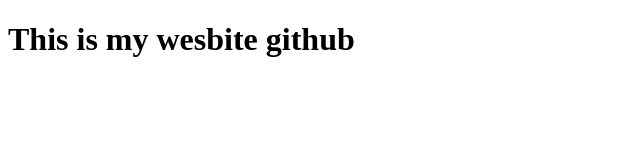
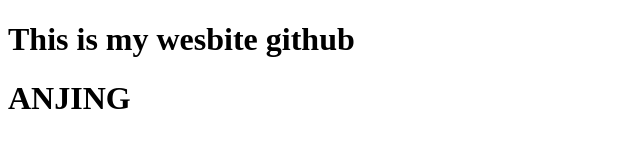
Before and after one commit to ayvidyawan/ayvidyawan.github.io, a plain HTML site: page index.html in a window 1280 px wide. Shown: the whole page, without its empty margins (0-640 px from the left). Drawn offline with Linux system fonts and the light colour scheme.

Commit message:
add anjing

```diff
--- a/index.html
+++ b/index.html
@@ -8,5 +8,6 @@
 </head>
 <body>
     <h1>This is my wesbite github</h1>
+    <h1>ANJING</h1>
 </body>
 </html>
```
